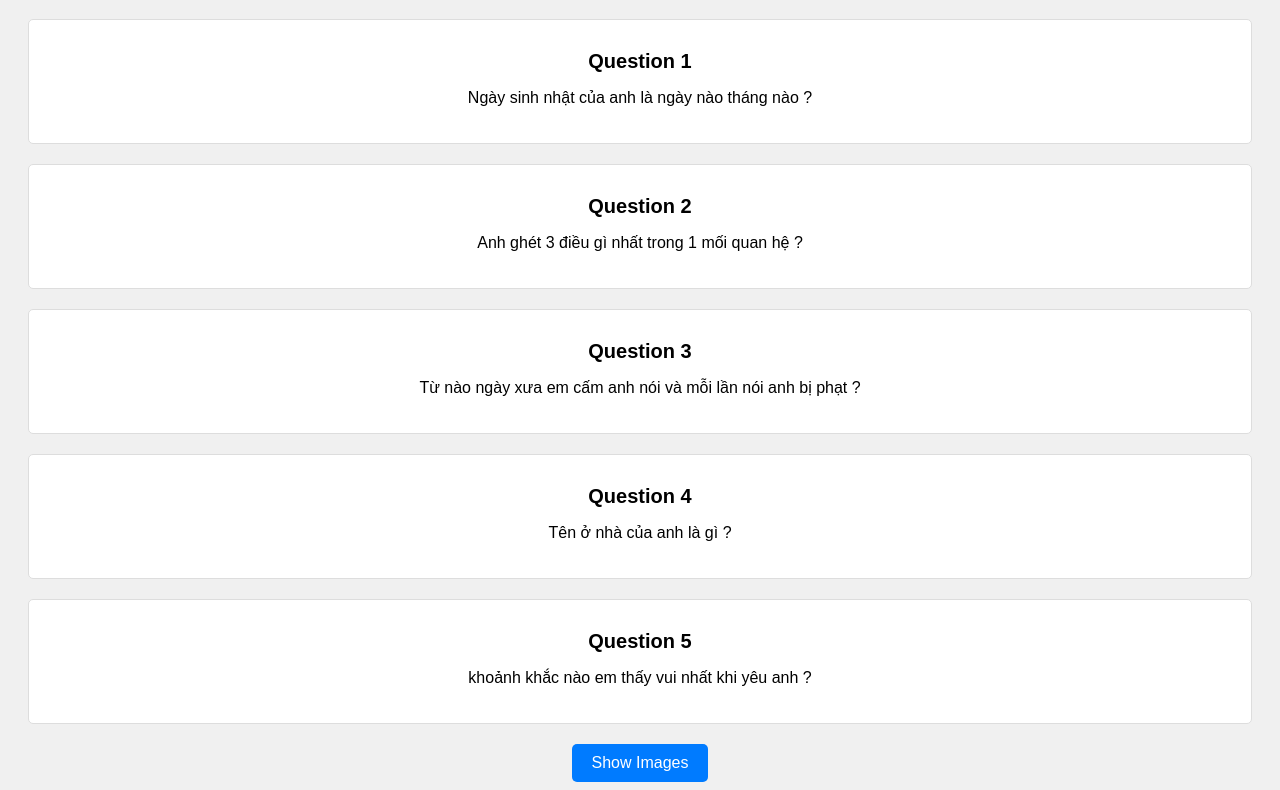
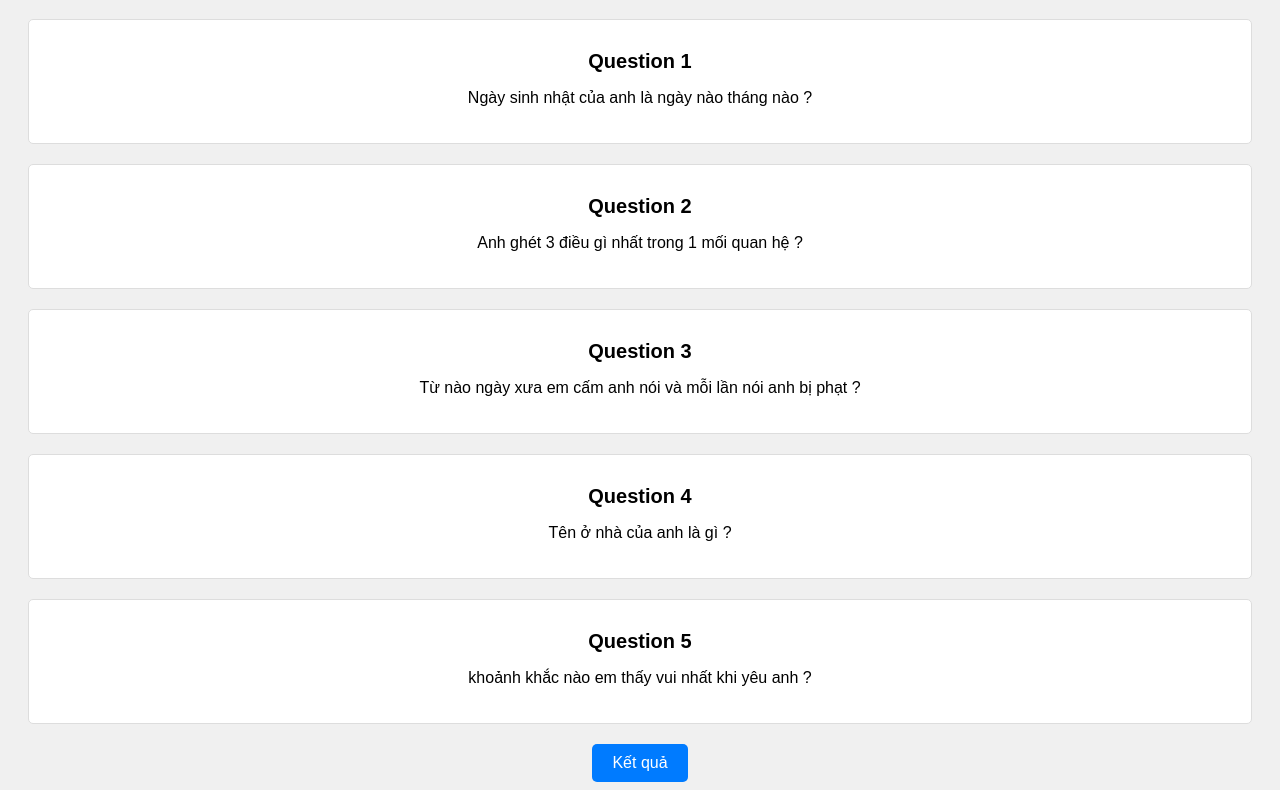
Before and after one commit to png3103/PhamNguyenWebsite, a plain HTML site: page index.html in a window 1280 px wide. Shown: the part 61-851 px from the top of the page. Drawn offline with Linux system fonts and the light colour scheme.

Commit message:
Update index.html

```diff
--- a/index.html
+++ b/index.html
@@ -77,7 +77,7 @@
         <p>khoảnh khắc nào em thấy vui nhất khi yêu anh ?</p>
     </div>
 
-    <button onclick="showImages()">Show Images</button>
+    <button onclick="showImages()">Kết quả</button>
 
     <div id="result">
         <h2>Results</h2>
```
